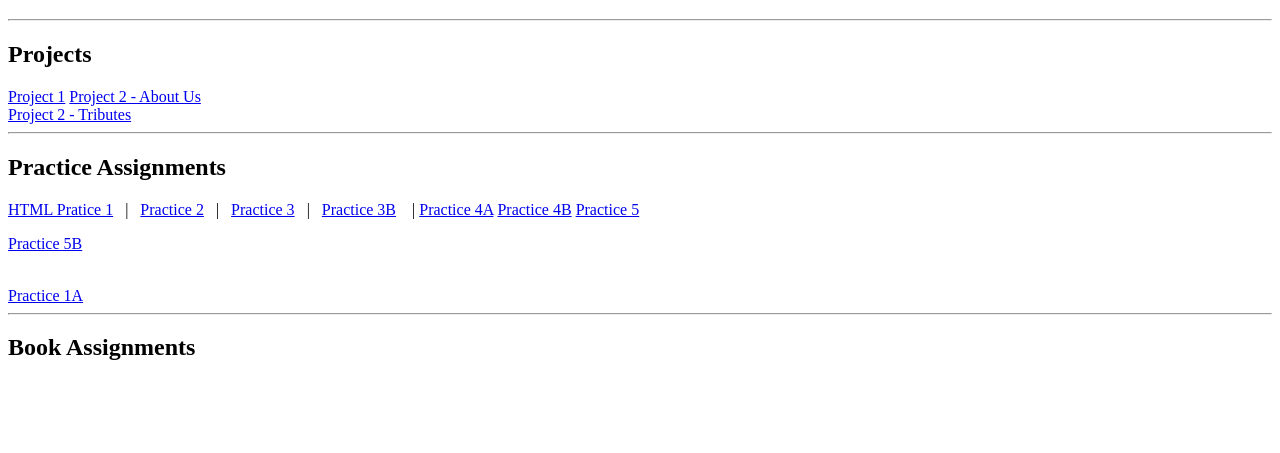
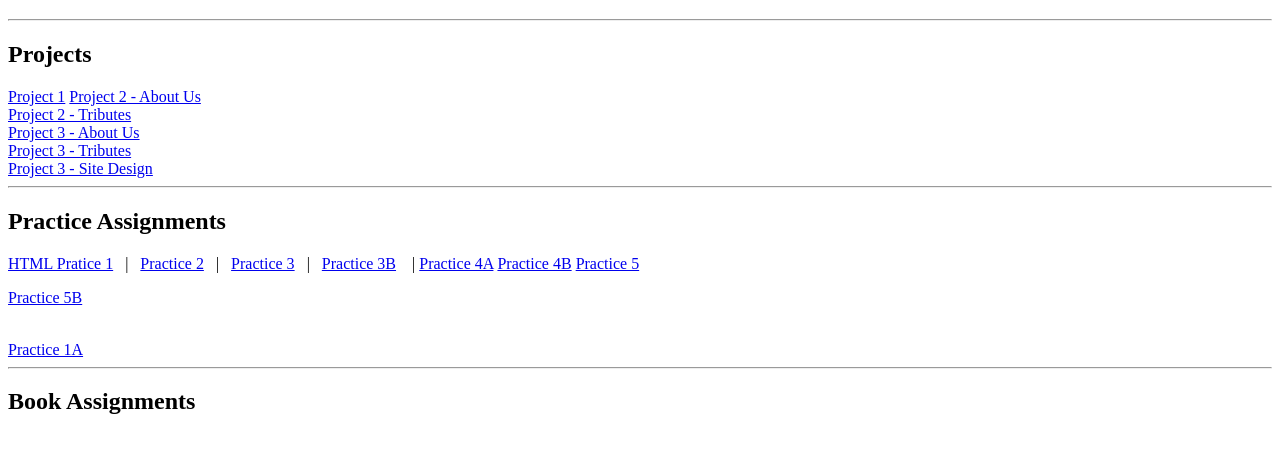
Before and after one commit to 1803-mac/INFO2420, a plain HTML site: page index.html in a window 1280 px wide. Shown: the part 61-514 px from the top of the page. Drawn offline with Linux system fonts and the light colour scheme.

Commit message:
Add Project 3 homepage links

```diff
--- a/index.html
+++ b/index.html
@@ -13,6 +13,12 @@
 <a href="Project2/AboutUs.html">Project 2 - About Us</a>
 <br>
 <a href="Project2/Tributes.html">Project 2 - Tributes</a>
+<br>
+<a href="Projects/Project3/AboutUs.html">Project 3 - About Us</a>
+<br>
+<a href="Projects/Project3/Tributes.html">Project 3 - Tributes</a>
+<br>
+<a href="Projects/Project3/SiteDesign.html">Project 3 - Site Design</a>
 <hr />
 <h2>Practice Assignments</h2>
 <a href="Pratice1/start.html">HTML Pratice 1</a>
```
